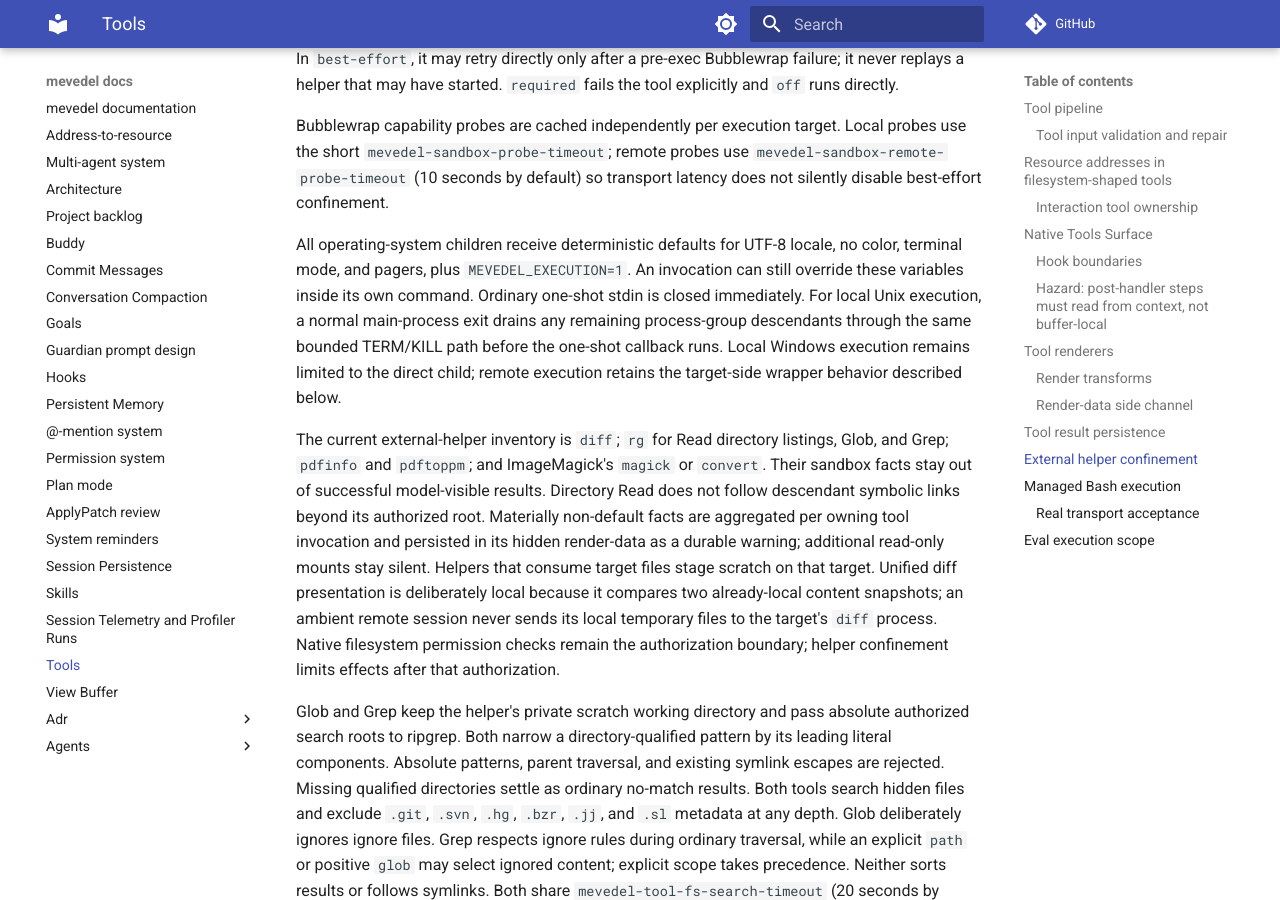
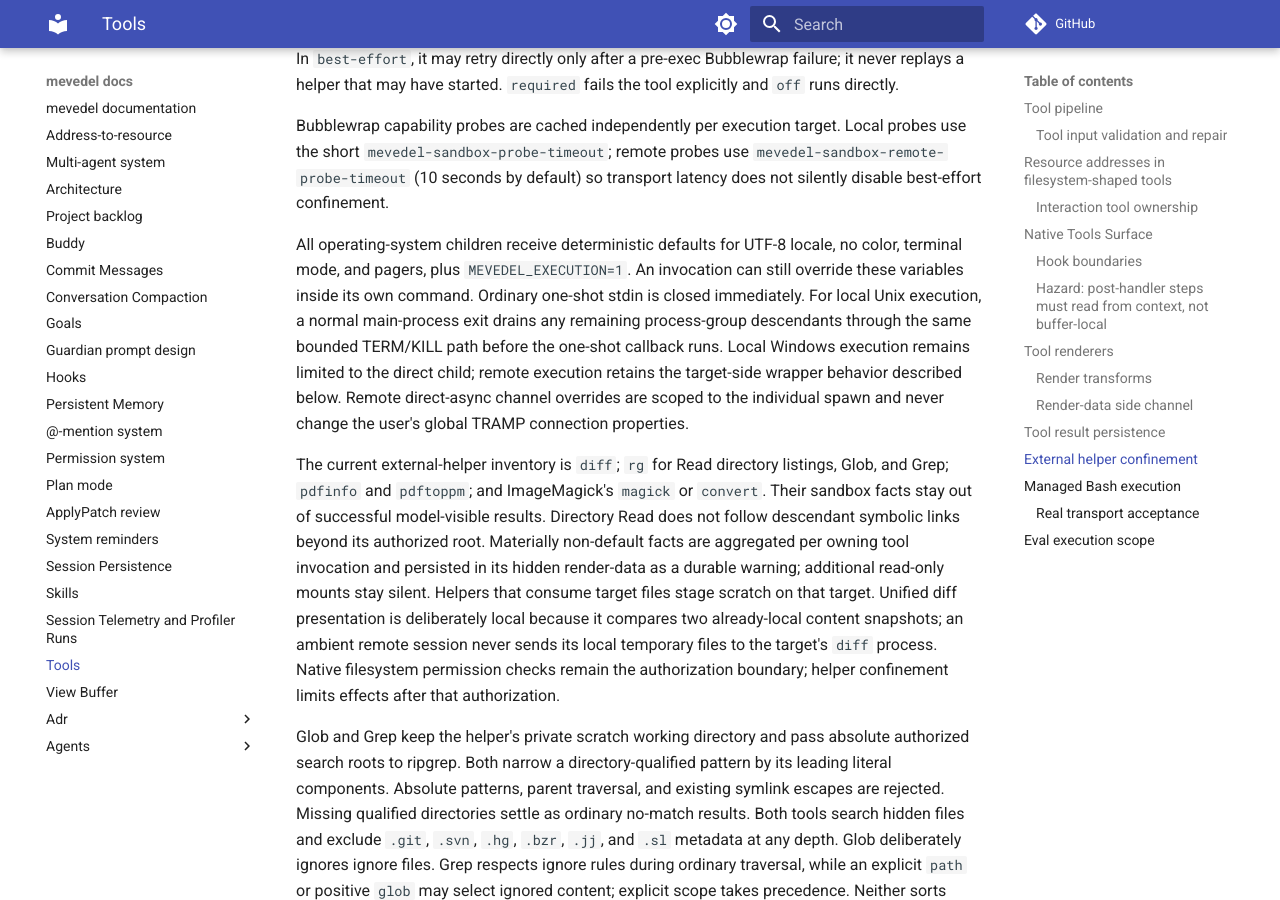
Before and after one commit to FrauH0lle/mevedel, an MkDocs documentation site: the page built from docs/tools.md, in a window 1280 px wide and 900 px high, scrolled down 11163 px. Built offline with MkDocs 1.6.1 and Material for MkDocs 9.7.7, drawn with Linux system fonts in a browser that asks for light colours; comment, search, counter and statistics services are not loaded.

Commit message:
fix(execution): Scope remote spawn properties

```diff
--- a/docs/tools.md
+++ b/docs/tools.md
@@ -506,7 +506,9 @@ stdin is closed immediately. For local Unix execution, a normal main-process
 exit drains any remaining process-group descendants through the same bounded
 TERM/KILL path before the one-shot callback runs. Local Windows execution
 remains limited to the direct child; remote execution retains the target-side
-wrapper behavior described below.
+wrapper behavior described below. Remote direct-async channel overrides are
+scoped to the individual spawn and never change the user's global TRAMP
+connection properties.
 
 The current external-helper inventory is `diff`; `rg` for Read directory
 listings, Glob, and Grep; `pdfinfo` and `pdftoppm`; and ImageMagick's `magick`
```
Also changed, not shown: 2 other files.
